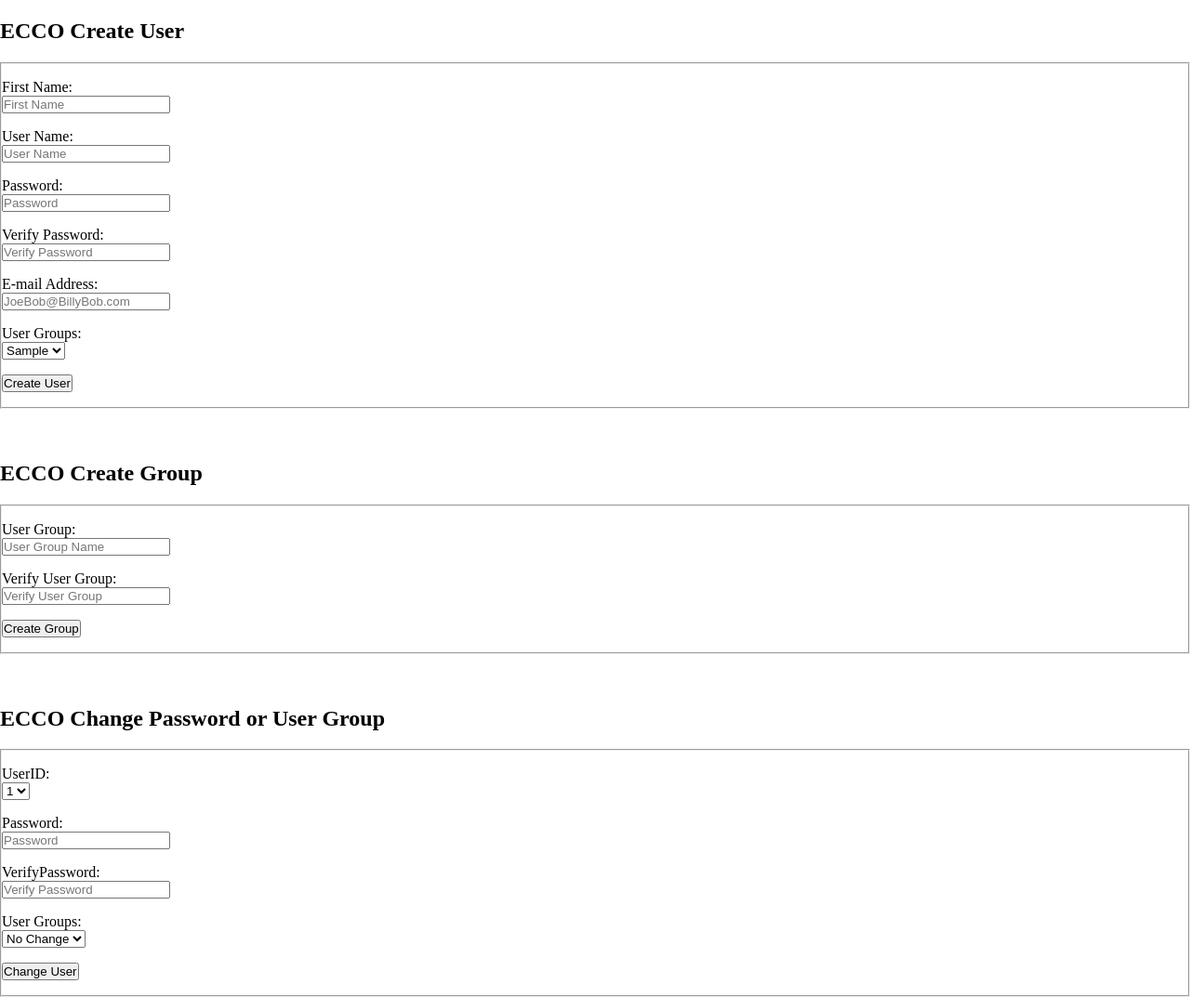
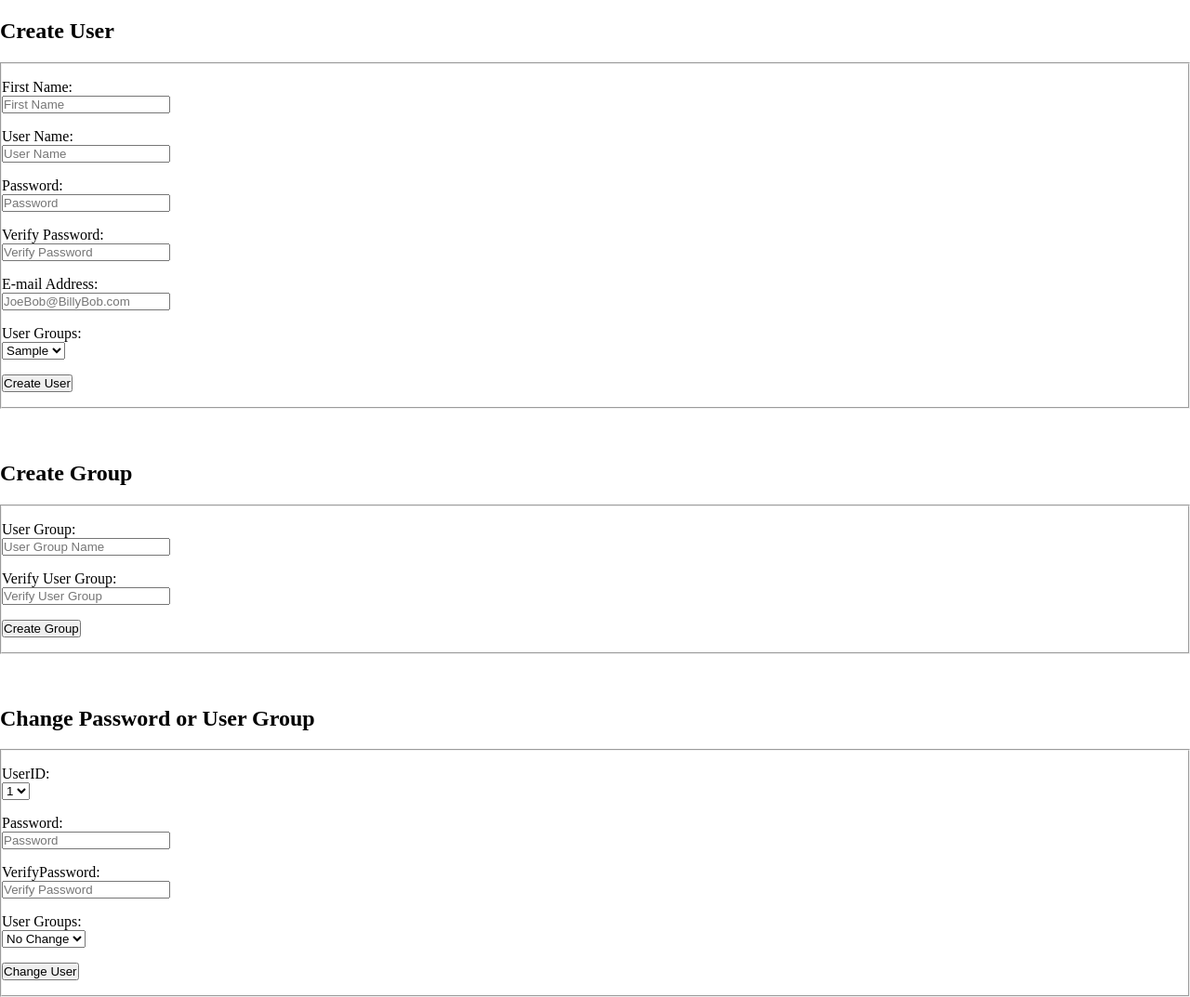
Before and after one commit to GuloGuloDesu/Monitoring, a PHP site: page /Admin.php in a window 1280 px wide. Shown: the whole page at 93% size. Run offline with PHP 8.4, Linux system fonts and the light colour scheme; tables that the repository leaves empty hold one stand-in row (values such as "Sample post"); data that the repository does not hold is empty.

Commit message:
Removed company designator from page

```diff
--- a/Web/Admin.php
+++ b/Web/Admin.php
@@ -37,7 +37,7 @@
 ?>
 
         <div id="BlueBoxForm">
-            <h2>ECCO Create User</h2>
+            <h2>Create User</h2>
             <form
                 id="CreateUser" name="CreateUser" action="AdminSubmit.php"
                  method="post">
@@ -113,7 +113,7 @@
     <br>
     <br>
     <div id="BlueBoxForm">
-        <h2>ECCO Create Group</h2>
+        <h2>Create Group</h2>
         <form
             id="CreateGroup" name="CreateGroup" action="AdminSubmit.php"
             method="post">
@@ -146,7 +146,7 @@
     <br>
     <br>
     <div id="BlueBoxForm">
-       <h2>ECCO Change Password or User Group</h2>
+       <h2>Change Password or User Group</h2>
         <form
             id="ChangeUser" name="ChangeUser" action="AdminSubmit.php"
             method="post">
```
